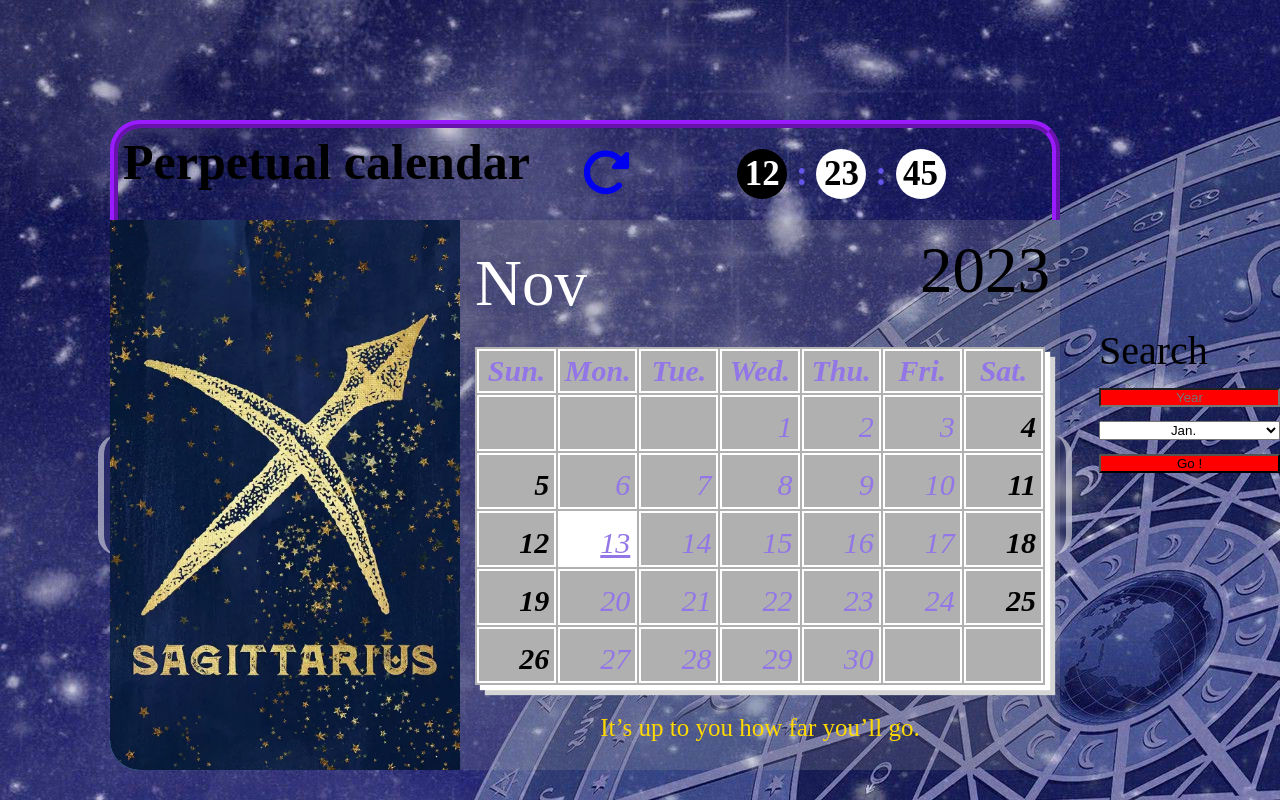
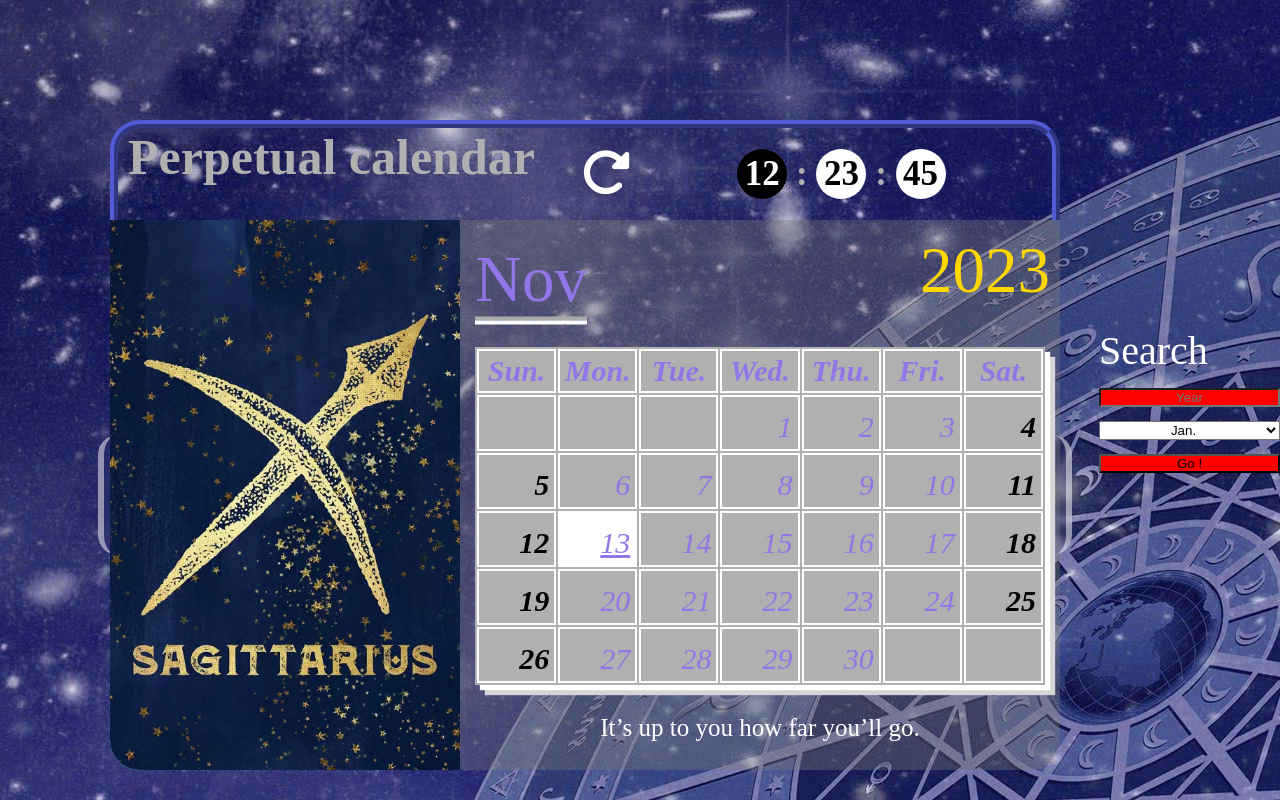
Before and after one commit to Trump-2/Perpetual-calendar, a PHP site: page / in a window 1280 px wide. Run offline with PHP 8.4, Linux system fonts and the light colour scheme.

Commit message:
再次調整配色

```diff
--- a/style.css
+++ b/style.css
@@ -91,21 +91,18 @@ main {
   flex-direction: column;
   width: 600px;
   height: 550px;
-  background-color: rgba(156, 156, 156, 0.211);
+  background-color: rgba(120, 120, 120, 0.388);
   border-radius: 0 0 30px;
 }
 
 .saying {
   width:100%;
   height: 100px;
-  /* line-height:100px; */
-  /* text-align: center; */
-  color: lightseagreen;
   font-size: 25px;
   display: flex;
   align-items: center;
   justify-content: center;
-  color:rgb(255, 217, 0);
+  color:white;
 }
 
 .today-weekend {
@@ -141,7 +138,10 @@ main {
   left: 15px;
   font-size: 65px;
   transform: translate(0, -50%);
-  color:white;
+  color:rgb(146, 118, 231);
+  border-bottom:8px groove white;
+
+  /* border:2px solid white; */
 }
 
 .year {
@@ -149,6 +149,7 @@ main {
   right: 10px;
   top: 10%;
   font-size: 65px;
+  color:gold;
 
 }
 
@@ -228,16 +229,17 @@ main {
   justify-content: space-evenly;
   position: relative;
   border-radius: 30px 30px 0 0;
-  border:8px ridge #9a1bff;
+  border:8px ridge rgb(82, 90, 212);
   border-bottom:0;
 }
 
 .title {
   position: absolute;
-  left: 5px;
-  top: 5px;
+  left: 10px;
+  top: 0;
   font-size: 50px;
   font-weight: bold;
+  color:rgb(176, 176, 176);
 }
 
 .none {
@@ -264,10 +266,11 @@ main {
 }
 
 .clock > span:nth-child(even) {
-  color:rgb(100, 85, 232);
+  color:rgb(176, 176, 176);
 }
 
-.return {
+.return>a {
+  color:white;
   font-size: 50px;
 }
 
@@ -313,3 +316,7 @@ form > div {
   /* background-image:linear-gradient(to right, black, white); */
   color:white
 }
+
+form>div {
+  color:white;
+}
```
